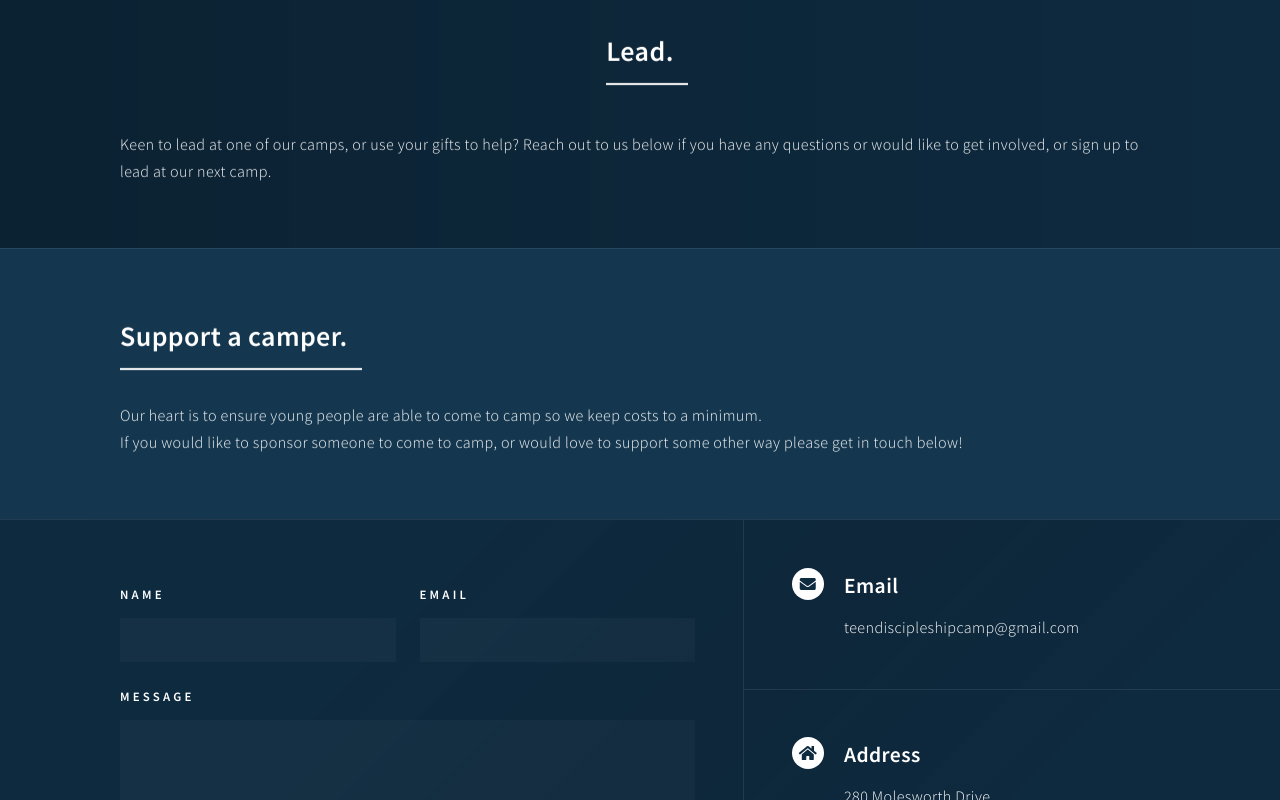
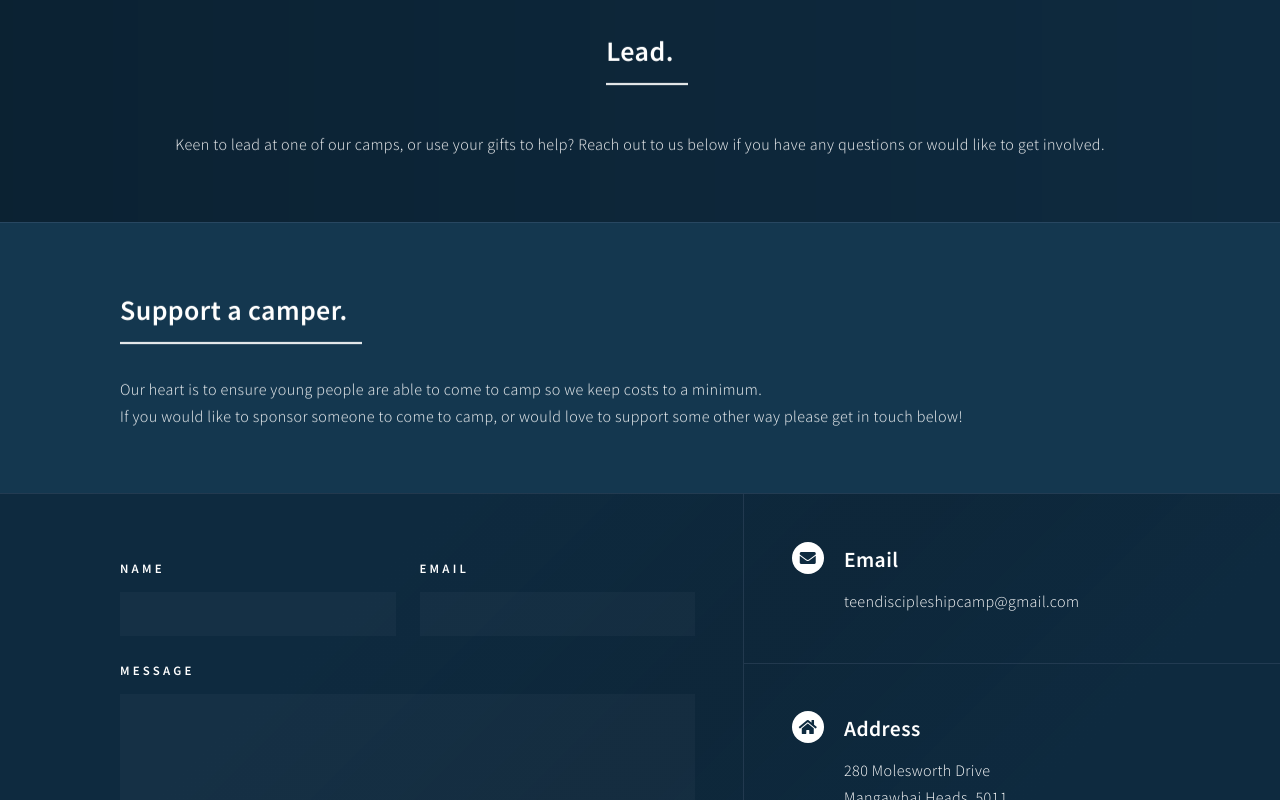
Before and after one commit to teendiscipleshipcamp/teendiscipleshipcamp.github.io, a React (Create React App) app: page / in a window 1280 px wide. Shown: the part 3060-3860 px from the top of the page. Built offline with nearby package versions, Linux system fonts and the light colour scheme.

Commit message:
chore: update leaders blade link conditions

```diff
--- a/src/config.ts
+++ b/src/config.ts
@@ -32,7 +32,7 @@ interface SiteConfig {
 }
 
 export const config: SiteConfig = {
-	version: '1.6.4',
+	version: '1.6.5',
 	phase: 'upcoming',
 	siteTitle: 'Teen Discipleship Camp',
 	contactEmail: 'teendiscipleshipcamp@gmail.com',
--- a/src/react-components/blades/LeadOrHelpBlade.tsx
+++ b/src/react-components/blades/LeadOrHelpBlade.tsx
@@ -7,17 +7,19 @@ import { config } from '../../config.ts';
 const LeadOrHelpInternal: FC = () => {
 	const { phase, leadersSignUpForm } = config;
 	const signUpEnabled = phase === 'upcoming';
+	const showSignUpLink = signUpEnabled && leadersSignUpForm;
 
 	return (
 		<section id='lead-or-help'>
 			<AnimationSection animation='fade-in-section' className='inner'>
 				<BladeHeader content='Lead.' />
+				{showSignUpLink ? (
+					<>
 						<p>
-					Keen to lead at one of our camps, or use your gifts to help? Reach out
-					to us below if you have any questions or would like to get involved,
-					or sign up to lead at our next camp.
+							Keen to lead at one of our camps, or use your gifts to help? Reach
+							out to us below if you have any questions or would like to get
+							involved, or sign up below to lead at our next camp.
 						</p>
-				{signUpEnabled && leadersSignUpForm && (
 						<ul className='actions'>
 							<li>
 								<a
@@ -26,10 +28,17 @@ const LeadOrHelpInternal: FC = () => {
 									className='button'
 									rel='noreferrer'
 								>
-								Sign up
+									Leader sign up
 								</a>
 							</li>
 						</ul>
+					</>
+				) : (
+					<p>
+						Keen to lead at one of our camps, or use your gifts to help? Reach
+						out to us below if you have any questions or would like to get
+						involved.
+					</p>
 				)}
 			</AnimationSection>
 		</section>
```
Lines whose indentation alone changed are shown as unchanged.
